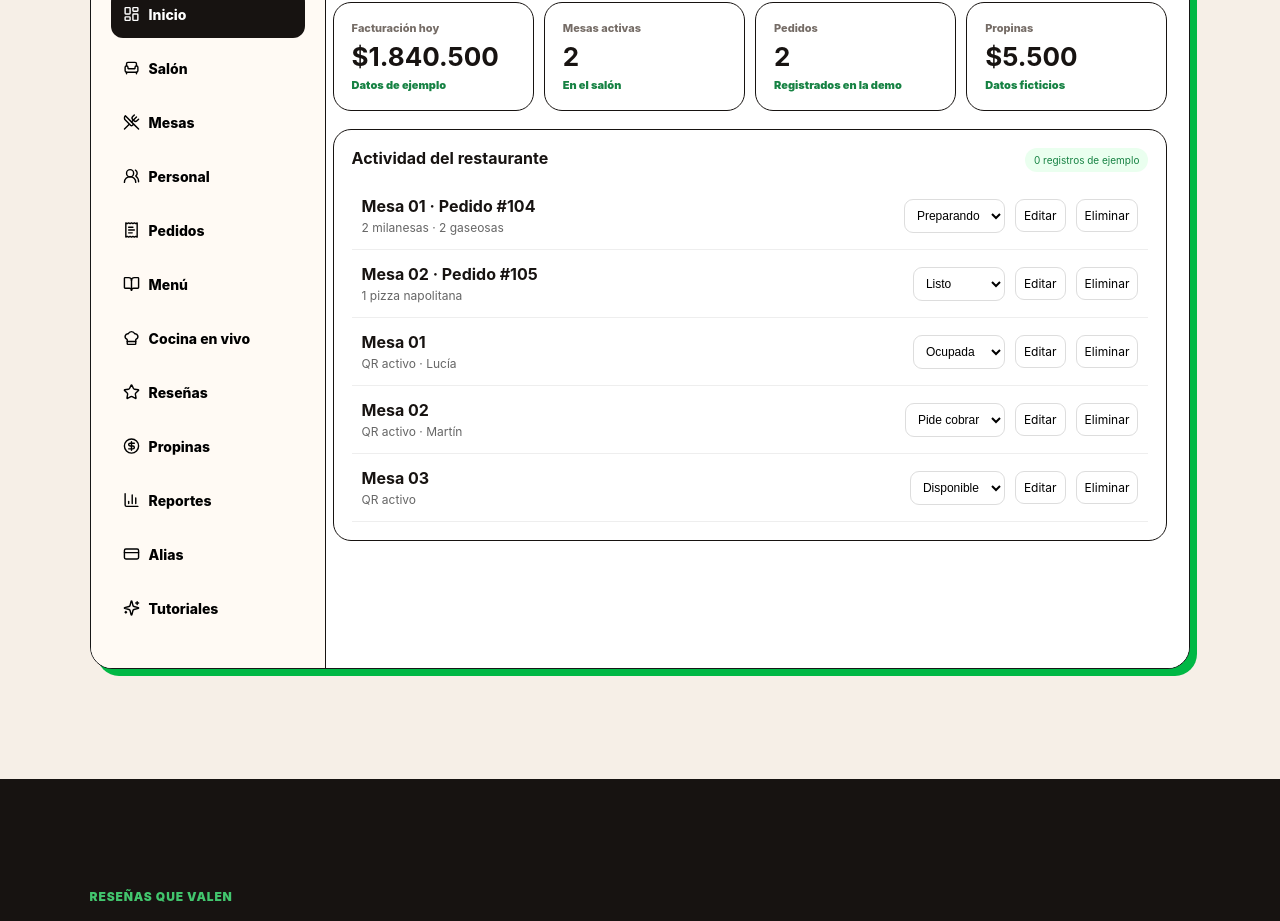
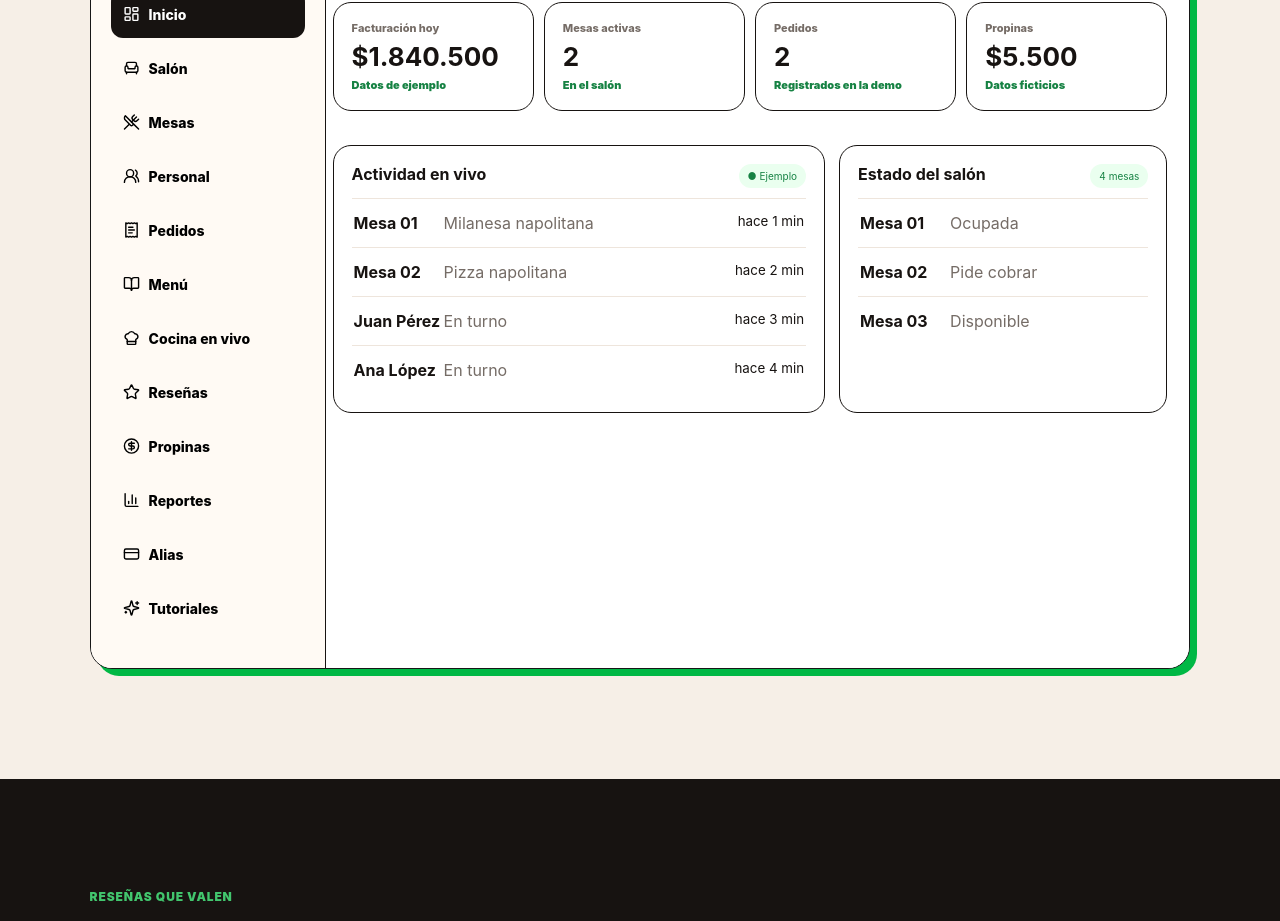
Before and after one commit to tobiasc541/restaurante-app, a Next.js app: page / in a window 1280 px wide. Shown: the part 2840-3761 px from the top of the page. Built offline with nearby package versions, Linux system fonts and the light colour scheme.

Commit message:
Replace remaining landing owner generic panels with operational owner UI components and demo-only data

```diff
--- a/app/page.tsx
+++ b/app/page.tsx
@@ -38,6 +38,17 @@ function LandingOwnerSection({tab}:any){
  const demoReviews=[{id:"rev1",restaurant_rating:5,waiter_rating:5,waiter_id:"juan",verified:true,comment:"Excelente atención y comida.",created_at:new Date().toISOString()},{id:"rev2",restaurant_rating:4,waiter_rating:5,waiter_id:"ana",verified:true,comment:"Muy buena experiencia.",created_at:new Date().toISOString()}];
  const [demoOrders,setDemoOrders]=useState<any[]>([{id:"order-demo-1",table:"01",main:"Milanesa napolitana",extra:"Gaseosa",status:"Nuevo",created_at:new Date().toISOString()},{id:"order-demo-2",table:"02",main:"Pizza napolitana",extra:"",status:"Preparando",created_at:new Date().toISOString()}]);
  const [demoLayout,setDemoLayout]=useState<any>({});
+ const [demoAliases,setDemoAliases]=useState<any[]>([{id:"a1",name:"laesquina.mp",holder:"La Esquina SRL",cuit:"30-12345678-9",limit:500000,used:120000,priority:1,active:true}]);
+ const [demoProducts,setDemoProducts]=useState<any[]>([{id:"p1",name:"Milanesa napolitana",category:"Platos principales",price:18500,active:true},{id:"p2",name:"Pizza napolitana",category:"Pizzas",price:16500,active:true},{id:"p3",name:"Limonada",category:"Bebidas",price:4800,active:true}]);
+ const [demoSelectedTable,setDemoSelectedTable]=useState<string|null>(null);
+ const [demoOrderHistory,setDemoOrderHistory]=useState(false);
+ const [demoMenuOpen,setDemoMenuOpen]=useState(false);
+ const [demoProductName,setDemoProductName]=useState(""),[demoProductPrice,setDemoProductPrice]=useState("");
+ const [demoStaffState,setDemoStaffState]=useState<any[]>([{id:"juan",name:"Juan Pérez",active:true,role:"waiter"},{id:"ana",name:"Ana López",active:true,role:"waiter"}]);
+ const [demoPaidTips,setDemoPaidTips]=useState<string[]>([]);
+ const demoSaveCloud=async(table:string,action:string,payload:any)=>{if(table!=="aliases")return false;setDemoAliases(prev=>action==="create"?[...prev,{...payload,id:"demo-"+Date.now(),used:0,active:true}]:prev);return true};
+ const demoPersist=()=>{};
+
  const demoNotify=(message:string)=>{if(typeof window!=="undefined")window.alert(message+" · Solo demostración")};
 
 
@@ -54,7 +65,16 @@ function LandingOwnerSection({tab}:any){
  {tab==="Reseñas"&&<ReviewsLive reviews={demoReviews} staff={demoStaff} type={reviewType} setType={setReviewType} filter={reviewFilter} setFilter={setReviewFilter} waiter={reviewWaiter} setWaiter={setReviewWaiter}/>}
  {tab==="Propinas"&&<TipsLive payments={demoPayments.map((p:any,i:number)=>({...p,tip:i%2?2500:0,waiter_id:i%2?"juan":"ana"}))} staff={demoStaff} range={tipRange} setRange={setTipRange}/>}
  {tab==="Cocina en vivo"&&<KitchenBoard orders={demoOrders} setOrders={setDemoOrders} notify={demoNotify} onReady={()=>{}}/>}
- {!["Reportes","Salón","Reseñas","Propinas","Cocina en vivo"].includes(tab)&&<div className="ownerPanel"><div className="panelTitle"><b>{tab==="Inicio"?"Actividad del restaurante":tab==="Salón"?"Detalle de mesas":tab}</b><span>{items.length} registros de ejemplo</span></div>{(tab==="Inicio"?[...(records["Pedidos"]||[]),...(records["Mesas"]||[])]:items).map(x=><div className="mesaDemoOwnerRow" key={x.id}><div><b>{x.name}</b><span>{x.detail}</span></div><select aria-label={"Estado de "+x.name} value={x.status} onChange={e=>change(x.id,e.target.value)}>{[...new Set([x.status,...statuses])].map(v=><option key={v}>{v}</option>)}</select><button onClick={()=>{setEditing(x.id);setName(x.name);setDetail(x.detail);setDialog(true)}}>Editar</button><button onClick={()=>setRecords(p=>({...p,[tab]:items.filter(v=>v.id!==x.id)}))}>Eliminar</button></div>)}</div>}
+
+ {tab==="Inicio"&&<div className="ownerColumns"><div className="ownerPanel"><div className="panelTitle"><b>Actividad en vivo</b><span>● Ejemplo</span></div>{[...demoOrders,...demoStaffState].map((x:any,i:number)=><div className="liveRow" key={x.id}><b>{x.table?"Mesa "+x.table:x.name}</b><span>{x.main|| (x.active?"En turno":"Fuera de turno")}</span><small>hace {i+1} min</small></div>)}</div><div className="ownerPanel"><div className="panelTitle"><b>Estado del salón</b><span>4 mesas</span></div>{(records["Mesas"]||[]).slice(0,4).map(x=><div className="liveRow" key={x.id}><b>{x.name}</b><span>{x.status}</span></div>)}</div></div>}
+ {tab==="Mesas"&&<div className="moduleGrid">{(records["Mesas"]||[]).map(x=><article key={x.id} className={"tableTile "+(x.status!=="Disponible"?"attention":"")} onClick={()=>setDemoSelectedTable(String(x.id))}><span>{x.name}</span><b>{x.status}</b><small>{x.detail||"Sin mozo"} · Demostración</small></article>)}</div>}
+ {tab==="Mesas"&&demoSelectedTable&&<div className="tableDrawer mesaDrawerOverlay"><div className="tableDrawerSheet"><button className="drawerClose" onClick={()=>setDemoSelectedTable(null)}><X/></button><span className="tag">DETALLE DE MESA · SIMULACIÓN</span><h2>{records["Mesas"]?.find(x=>String(x.id)===demoSelectedTable)?.name}</h2><div className="filterBar">{["Disponible","Ocupada","Pide cobrar","Limpiar"].map(st=><button key={st} onClick={()=>{change(Number(demoSelectedTable),st);setDemoSelectedTable(null)}}>{st}</button>)}</div><p>Los cambios se guardan únicamente en esta demostración.</p></div></div>}
+ {tab==="Personal"&&<><div className="menuManagerHead"><div><span className="tag">GESTIÓN DE PERSONAL</span><h3>Tu equipo</h3><p>Turnos y disponibilidad del personal · datos de prueba.</p></div></div><div className="staffCards">{demoStaffState.map(st=><article key={st.id}><h3>{st.name}</h3><small>{st.role==="waiter"?"Mozo":"Personal"} · {st.active?"En turno":"Fuera de turno"}</small><button className="dark" onClick={()=>setDemoStaffState(v=>v.map(x=>x.id===st.id?{...x,active:!x.active}:x))}>{st.active?"Finalizar turno":"Iniciar turno"}</button></article>)}</div></>}
+ {tab==="Pedidos"&&<><div className="mesaOrdersTabs"><button className={!demoOrderHistory?"selected":""} onClick={()=>setDemoOrderHistory(false)}>En curso</button><button className={demoOrderHistory?"selected":""} onClick={()=>setDemoOrderHistory(true)}>Entregados ({demoOrders.filter(x=>x.status==="served").length})</button></div><div className="mesaOrderHistory">{demoOrders.filter(x=>demoOrderHistory?x.status==="served":x.status!=="served").map(o=><article key={o.id}><b>Mesa {o.table}</b><span>{o.main} · {o.extra}</span><small>{o.status}</small><button onClick={()=>setDemoOrders(v=>v.map(x=>x.id===o.id?{...x,status:x.status==="Nuevo"?"Preparando":x.status==="Preparando"?"Listo":"served"}:x))}>Avanzar estado →</button></article>)}</div></>}
+ {tab==="Menú"&&<div className="menuManager"><div className="menuManagerHead"><div><span className="tag">CATÁLOGO EN VIVO · DEMO</span><h3>Tu menú</h3><p>Productos de prueba; los cambios no afectan restaurantes reales.</p></div><button className="dark" onClick={()=>setDemoMenuOpen(true)}><Plus/> Agregar producto</button></div><div className="productGrid">{demoProducts.map(p=><article key={p.id} className={!p.active?"disabled":""}><div><small>{p.category}</small><h3>{p.name}</h3><b>{"$"+Number(p.price).toLocaleString("es-AR")}</b></div><button onClick={()=>setDemoProducts(v=>v.map(x=>x.id===p.id?{...x,active:!x.active}:x))}>{p.active?"Marcar agotado":"Activar"}</button><button onClick={()=>setDemoProducts(v=>v.filter(x=>x.id!==p.id))}>Eliminar</button></article>)}</div></div>}
+ {tab==="Menú"&&demoMenuOpen&&<div className="appDialog"><div><button className="x" onClick={()=>setDemoMenuOpen(false)}>×</button><h2>Agregar producto</h2><label>Nombre<input value={demoProductName} onChange={e=>setDemoProductName(e.target.value)}/></label><label>Precio<input type="number" value={demoProductPrice} onChange={e=>setDemoProductPrice(e.target.value)}/></label><button className="dark wide" onClick={()=>{if(!demoProductName.trim()||Number(demoProductPrice)<=0)return;setDemoProducts(v=>[...v,{id:"p"+Date.now(),name:demoProductName,price:Number(demoProductPrice),category:"Platos principales",active:true}]);setDemoProductName("");setDemoProductPrice("");setDemoMenuOpen(false)}}>Guardar producto</button></div></div>}
+ {tab==="Alias"&&<AliasManager aliases={demoAliases} setAliases={setDemoAliases} persist={demoPersist} notify={demoNotify} saveCloud={demoSaveCloud} payments={demoPayments} sessions={demoSessions} tables={[]}/>}
+ {tab==="Tutoriales"&&<TutorialCenter tutorials={[]}/>}
  {dialog&&<div className="appDialog"><div><button className="x" onClick={()=>setDialog(false)}>×</button><span className="tag">DEMOSTRACIÓN · {tab.toUpperCase()}</span><h2>{editing!==null?"Editar registro":"Nueva acción"}</h2><label>Nombre<input value={name} onChange={e=>setName(e.target.value)} placeholder="Nombre o descripción"/></label><label>Detalle<input value={detail} onChange={e=>setDetail(e.target.value)} placeholder="Información de ejemplo"/></label><button className="dark wide" disabled={!name.trim()} onClick={save}>Guardar en esta demostración</button><small>No se envía información a ningún restaurante.</small></div></div>}
  </section>
 }
```
